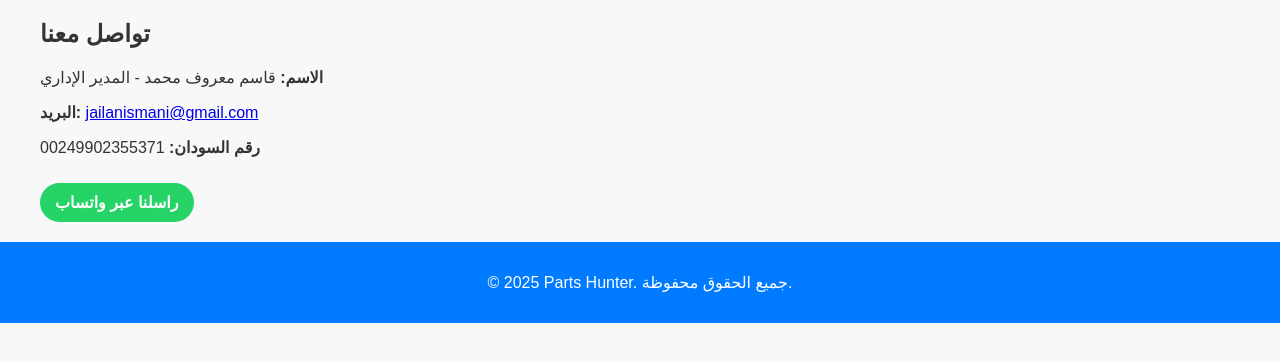
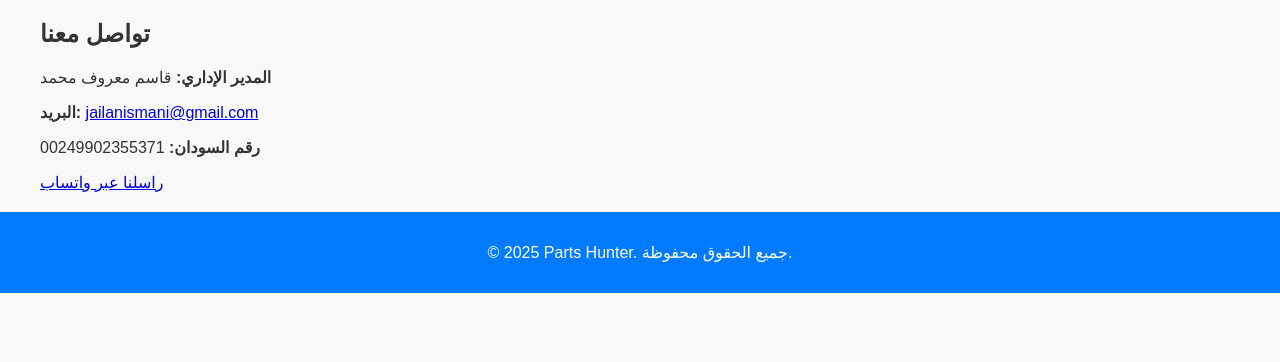
Before and after one commit to Aljaili-Elsmani/Parts-hunter, a Python web app: template app/templates/contact.html in a window 1280 px wide. Shown: the part 39-401 px from the top of the page. Run offline with Jinja, Linux system fonts and the light colour scheme; the template is opened without the code that fills it, so the values that code supplies are empty.

Commit message:
Update contact.html

```diff
--- a/app/templates/contact.html
+++ b/app/templates/contact.html
@@ -1,11 +1,10 @@
 {% extends "base.html" %}
-
 {% block title %}تواصل معنا - Parts Hunter{% endblock %}
 
 {% block content %}
 <h2>تواصل معنا</h2>
-<p><strong>الاسم:</strong> قاسم معروف محمد - المدير الإداري</p>
+<p><strong>المدير الإداري:</strong> قاسم معروف محمد</p>
 <p><strong>البريد:</strong> <a href="mailto:jailanismani@gmail.com">jailanismani@gmail.com</a></p>
 <p><strong>رقم السودان:</strong> 00249902355371</p>
-<a href="https://wa.me/00249902355371" target="_blank" class="btn-wp">راسلنا عبر واتساب</a>
+<a href="https://wa.me/249902355371" target="_blank" class="btn-whatsapp">راسلنا عبر واتساب</a>
 {% endblock %}
```
